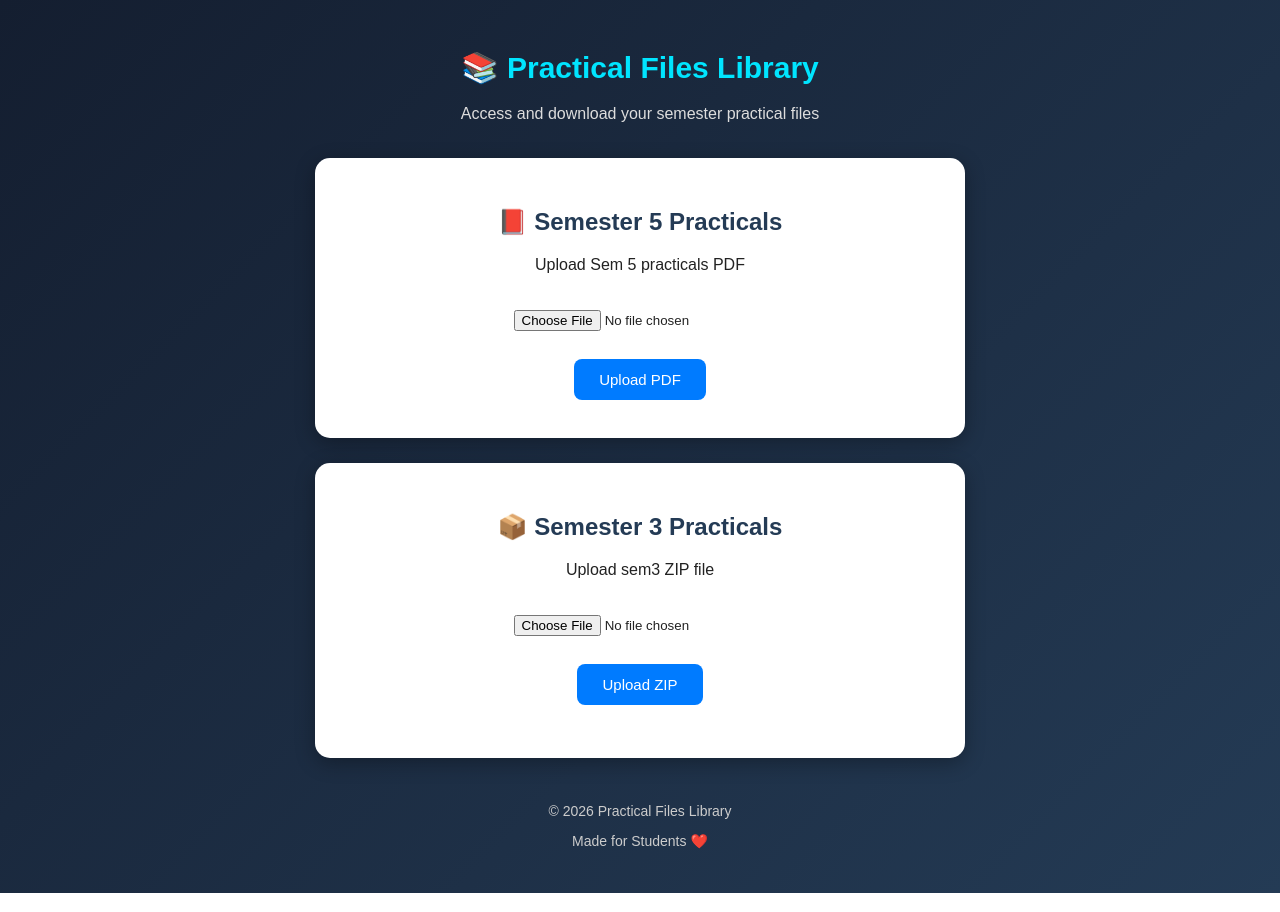
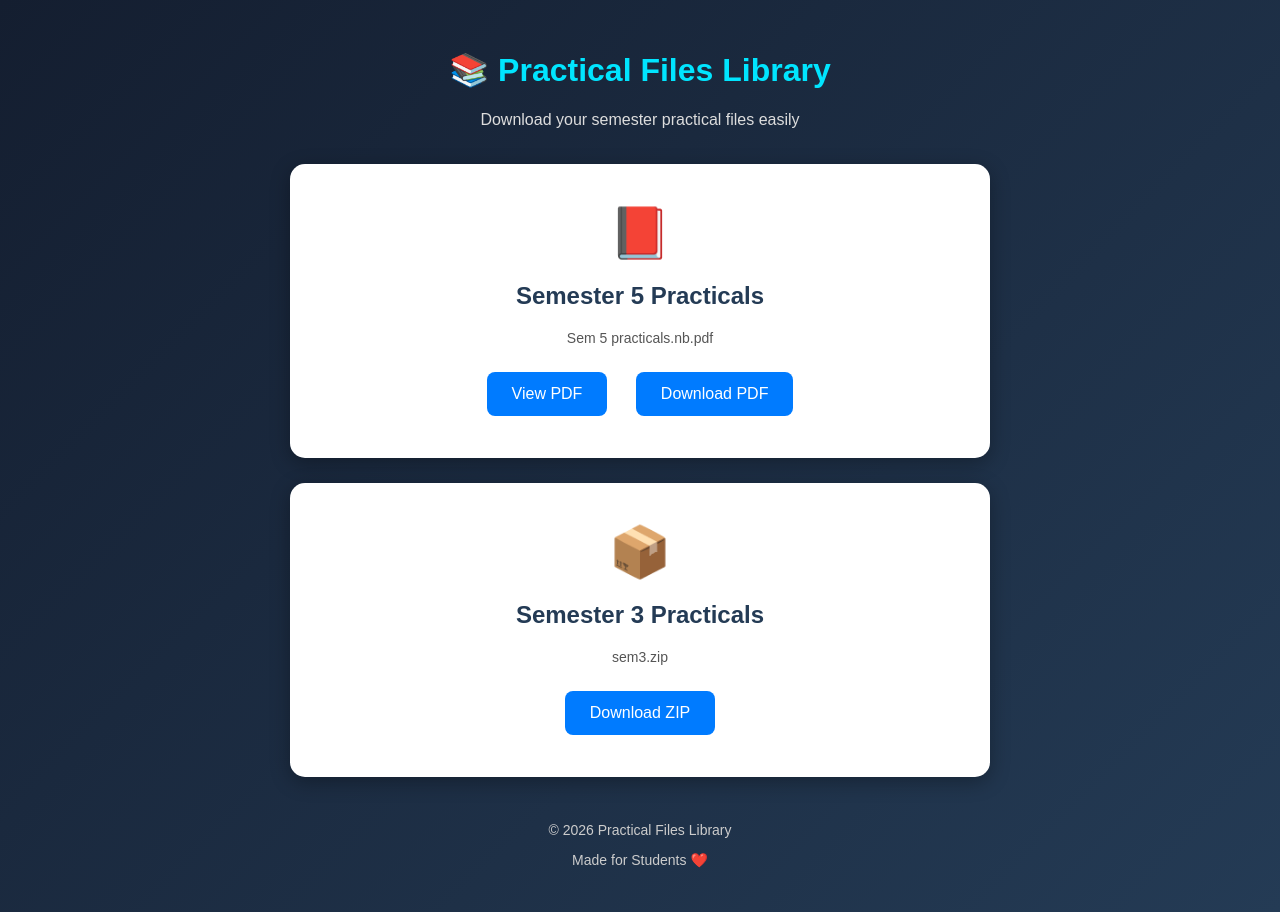
Before and after one commit to happyclub21/practical, a plain HTML site: page index.html in a window 1280 px wide. Drawn offline with Linux system fonts and the light colour scheme.

Commit message:
Update index.html

```diff
--- a/index.html
+++ b/index.html
@@ -1,6 +1,7 @@
 
 <!DOCTYPE html>
 <html lang="en">
+
 <head>
 <meta charset="UTF-8">
 <meta name="viewport" content="width=device-width, initial-scale=1.0">
@@ -8,6 +9,7 @@
 <title>Practical Files Library</title>
 
 <style>
+
 * {
     box-sizing: border-box;
 }
@@ -23,7 +25,7 @@ body {
 
 h1 {
     color: #00e5ff;
-    font-size: 30px;
+    font-size: 32px;
 }
 
 .subtitle {
@@ -32,7 +34,7 @@ h1 {
 }
 
 .container {
-    max-width: 650px;
+    max-width: 700px;
     margin: auto;
 }
 
@@ -49,38 +51,42 @@ h1 {
     color: #243b55;
 }
 
-input {
-    margin: 20px 0;
-    max-width: 100%;
+.file-icon {
+    font-size: 50px;
+    margin: 10px;
+}
+
+.file-name {
+    color: #555;
+    font-size: 14px;
+    overflow-wrap: anywhere;
 }
 
 button {
     background: #007bff;
     color: white;
     border: none;
-    padding: 12px 25px;
+    padding: 13px 25px;
     border-radius: 8px;
     cursor: pointer;
-    font-size: 15px;
-    margin: 8px;
+    font-size: 16px;
+    margin: 12px;
 }
 
 button:hover {
     background: #0056b3;
 }
 
+a {
+    text-decoration: none;
+}
+
 iframe {
     width: 100%;
-    height: 400px;
+    height: 450px;
+    border: 1px solid #ddd;
+    border-radius: 8px;
     margin-top: 20px;
-    border: 1px solid #ccc;
-    border-radius: 8px;
-}
-
-.status {
-    color: #16803c;
-    font-weight: bold;
-    margin-top: 15px;
 }
 
 .footer {
@@ -88,7 +94,9 @@ iframe {
     color: #ccc;
     font-size: 14px;
 }
+
 </style>
+
 </head>
 
 <body>
@@ -96,7 +104,7 @@ iframe {
 <h1>📚 Practical Files Library</h1>
 
 <p class="subtitle">
-Access and download your semester practical files
+Download your semester practical files easily
 </p>
 
 <div class="container">
@@ -105,29 +113,29 @@ Access and download your semester practical files
 
     <div class="file-box">
 
-        <h2>📕 Semester 5 Practicals</h2>
+        <div class="file-icon">📕</div>
 
-        <p>Upload Sem 5 practicals PDF</p>
+        <h2>Semester 5 Practicals</h2>
 
-        <input
-            type="file"
-            id="pdf5"
-            accept=".pdf"
-        >
+        <p class="file-name">
+            Sem 5 practicals.nb.pdf
+        </p>
 
-        <br>
+        <a href="./Sem%205%20practicals.nb.pdf"
+           target="_blank">
 
-        <button onclick="uploadPDF()">
-            Upload PDF
-        </button>
+            <button>
+                View PDF
+            </button>
 
-        <div id="preview5"></div>
+        </a>
 
-        <a id="download5"
-           style="display:none"
+        <a href="./Sem%205%20practicals.nb.pdf"
            download="Sem 5 practicals.nb.pdf">
 
-            <button>Download PDF</button>
+            <button>
+                Download PDF
+            </button>
 
         </a>
 
@@ -138,111 +146,33 @@ Access and download your semester practical files
 
     <div class="file-box">
 
-        <h2>📦 Semester 3 Practicals</h2>
+        <div class="file-icon">📦</div>
 
-        <p>Upload sem3 ZIP file</p>
+        <h2>Semester 3 Practicals</h2>
 
-        <input
-            type="file"
-            id="zip3"
-            accept=".zip"
-        >
+        <p class="file-name">
+            sem3.zip
+        </p>
 
-        <br>
-
-        <button onclick="uploadZIP()">
-            Upload ZIP
-        </button>
-
-        <br>
-
-        <a id="download3"
-           style="display:none"
+        <a href="./sem3.zip"
            download="sem3.zip">
 
-            <button>Download ZIP</button>
+            <button>
+                Download ZIP
+            </button>
 
         </a>
-
-        <div id="zipStatus" class="status"></div>
 
     </div>
 
 </div>
 
 <div class="footer">
+
     <p>© 2026 Practical Files Library</p>
     <p>Made for Students ❤️</p>
+
 </div>
-
-
-<script>
-
-// SEMESTER 5 PDF UPLOAD
-
-let pdfURL = null;
-let zipURL = null;
-
-function uploadPDF() {
-
-    const file = document.getElementById("pdf5").files[0];
-
-    if (!file) {
-        alert("Please select a PDF file!");
-        return;
-    }
-
-    if (!file.name.toLowerCase().endsWith(".pdf")) {
-        alert("Please upload a valid PDF file!");
-        return;
-    }
-
-    if (pdfURL) URL.revokeObjectURL(pdfURL);
-
-    pdfURL = URL.createObjectURL(file);
-
-    document.getElementById("preview5").innerHTML =
-        `<iframe title="PDF Preview" src="${pdfURL}"></iframe>`;
-
-    const download = document.getElementById("download5");
-
-    download.href = pdfURL;
-    download.style.display = "inline-block";
-
-}
-
-
-// SEMESTER 3 ZIP UPLOAD
-
-function uploadZIP() {
-
-    const file = document.getElementById("zip3").files[0];
-
-    if (!file) {
-        alert("Please select sem3.zip!");
-        return;
-    }
-
-    if (!file.name.toLowerCase().endsWith(".zip")) {
-        alert("Please upload a valid ZIP file!");
-        return;
-    }
-
-    if (zipURL) URL.revokeObjectURL(zipURL);
-
-    zipURL = URL.createObjectURL(file);
-
-    const download = document.getElementById("download3");
-
-    download.href = zipURL;
-    download.style.display = "inline-block";
-
-    document.getElementById("zipStatus").innerText =
-        "✓ ZIP file uploaded successfully!";
-
-}
-
-</script>
 
 </body>
 </html>
```
